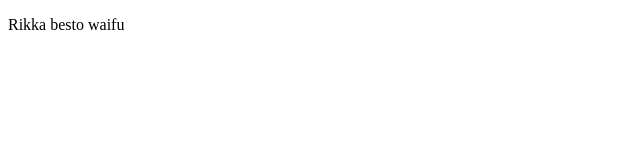
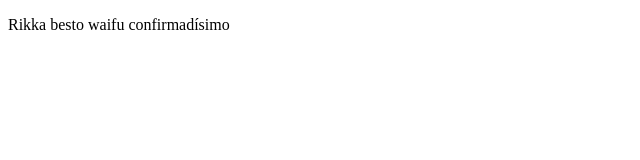
Before and after one commit to Dribiuwu/proyectoDemoCursoPrework, a plain HTML site: page index.html in a window 1280 px wide. Shown: the whole page, without its empty margins (0-640 px from the left). Drawn offline with Linux system fonts and the light colour scheme.

Commit message:
Actualización

```diff
--- a/index.html
+++ b/index.html
@@ -7,6 +7,6 @@
     <title>Hola mundo</title>
 </head>
 <body>
-    <p>Rikka besto waifu</p>
+    <p>Rikka besto waifu confirmadísimo</p>
 </body>
 </html>
```
